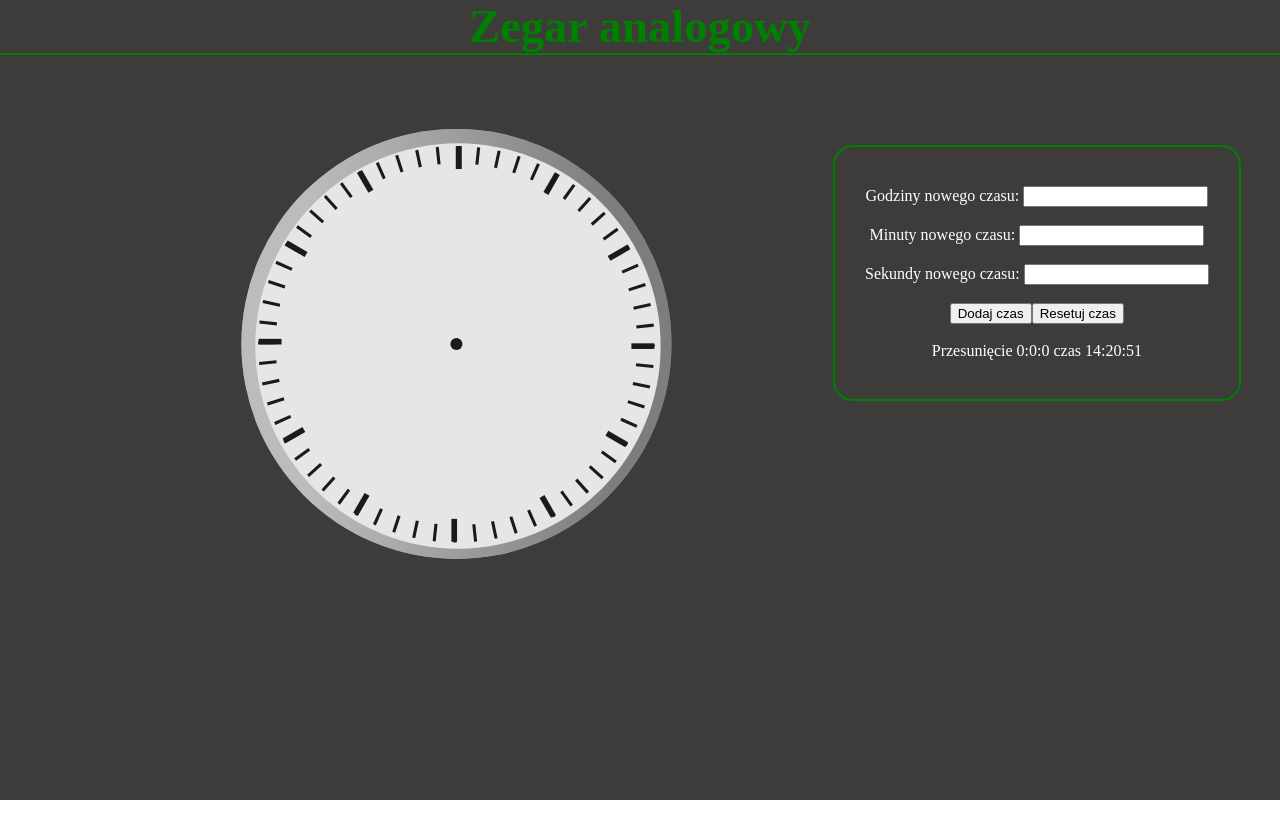
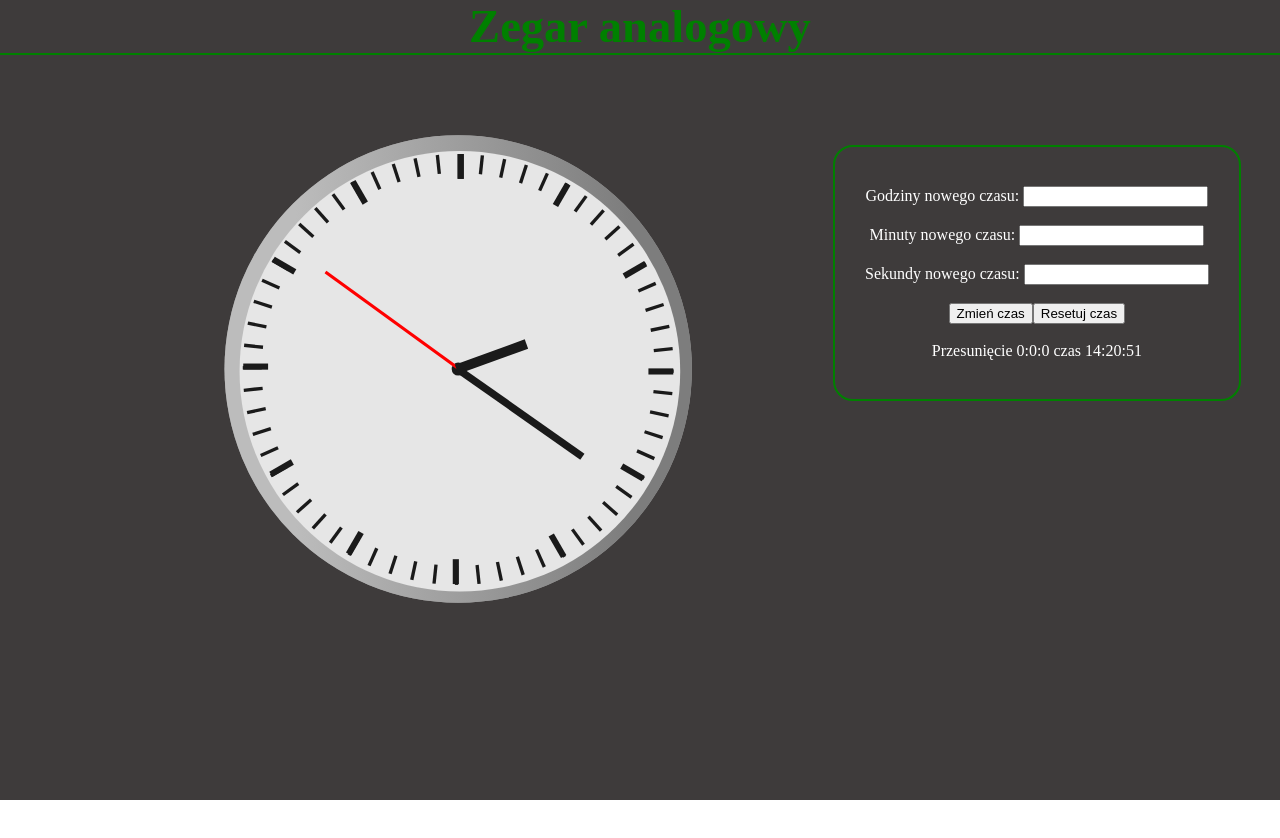
Before and after one commit to Kamci0/clock_jsx, a React (Create React App) app in the folder zegar/: page / in a window 1280 px wide. Shown: the top 838 px of the page. Built offline with nearby package versions, Linux system fonts and the light colour scheme.

Commit message:
prosze gotowe

```diff
--- a/zegar/src/App.jsx
+++ b/zegar/src/App.jsx
@@ -228,7 +228,7 @@ class App extends React.Component {
               <input type="number" name="seconds" id="seconds" />
             </div>
             <div>
-              <button onClick={this.handle_click}>Dodaj czas</button>
+              <button onClick={this.handle_click}>Zmień czas</button>
               <button onClick={this.handle_reset}>Resetuj czas</button>
             </div>
             <div>
--- a/zegar/src/Zegar.jsx
+++ b/zegar/src/Zegar.jsx
@@ -34,7 +34,7 @@ if(godziny>12){
       xmlns="http://www.w3.org/2000/svg"
       xmlnsXlink="http://www.w3.org/1999/xlink"
       width="210mm"
-      height="230mm"
+      height="250mm"
       version="1.1"
       viewBox="0 0 210 297"
     >
@@ -61,6 +61,30 @@ if(godziny>12){
           fill="#999"
           strokeWidth="0.265"
         ></circle>
+                <path
+          id="seconds-hand"
+          fill="#F00"
+          fillOpacity="1"
+          strokeWidth="0.265"
+          d="M111.51 46.959H112.497V99.023H111.51z"
+          transform={sekundy_s}
+        ></path>
+        <path
+          id="hours-hand"
+          fill="#1a1a1a"
+          fillOpacity="1"
+          strokeWidth="0.265"
+          d="M110.572 75.696H113.711V99.078H110.572z"
+          transform={godziny_s}
+        ></path>
+        <path
+          id="minutes-hand"
+          fill="#1a1a1a"
+          fillOpacity="1"
+          strokeWidth="0.265"
+          d="M111.092 50.59H113.401V98.69500000000001H111.092z"
+          transform={minuty_s}
+        ></path>
         <circle
           cx="112.032"
           cy="98.708"
@@ -86,6 +110,30 @@ if(godziny>12){
           fillOpacity="1"
           strokeWidth="0.007"
         ></circle>
+        <path
+          id="seconds-hand"
+          fill="#F00"
+          fillOpacity="1"
+          strokeWidth="0.265"
+          d="M111.51 46.959H112.497V99.023H111.51z"
+          transform={sekundy_s}
+        ></path>
+        <path
+          id="hours-hand"
+          fill="#1a1a1a"
+          fillOpacity="1"
+          strokeWidth="0.265"
+          d="M110.572 75.696H113.711V99.078H110.572z"
+          transform={godziny_s}
+        ></path>
+        <path
+          id="minutes-hand"
+          fill="#1a1a1a"
+          fillOpacity="1"
+          strokeWidth="0.265"
+          d="M111.092 50.59H113.401V98.69500000000001H111.092z"
+          transform={minuty_s}
+        ></path>
         <path
           id="rect521"
           fill="#1a1a1a"
```
